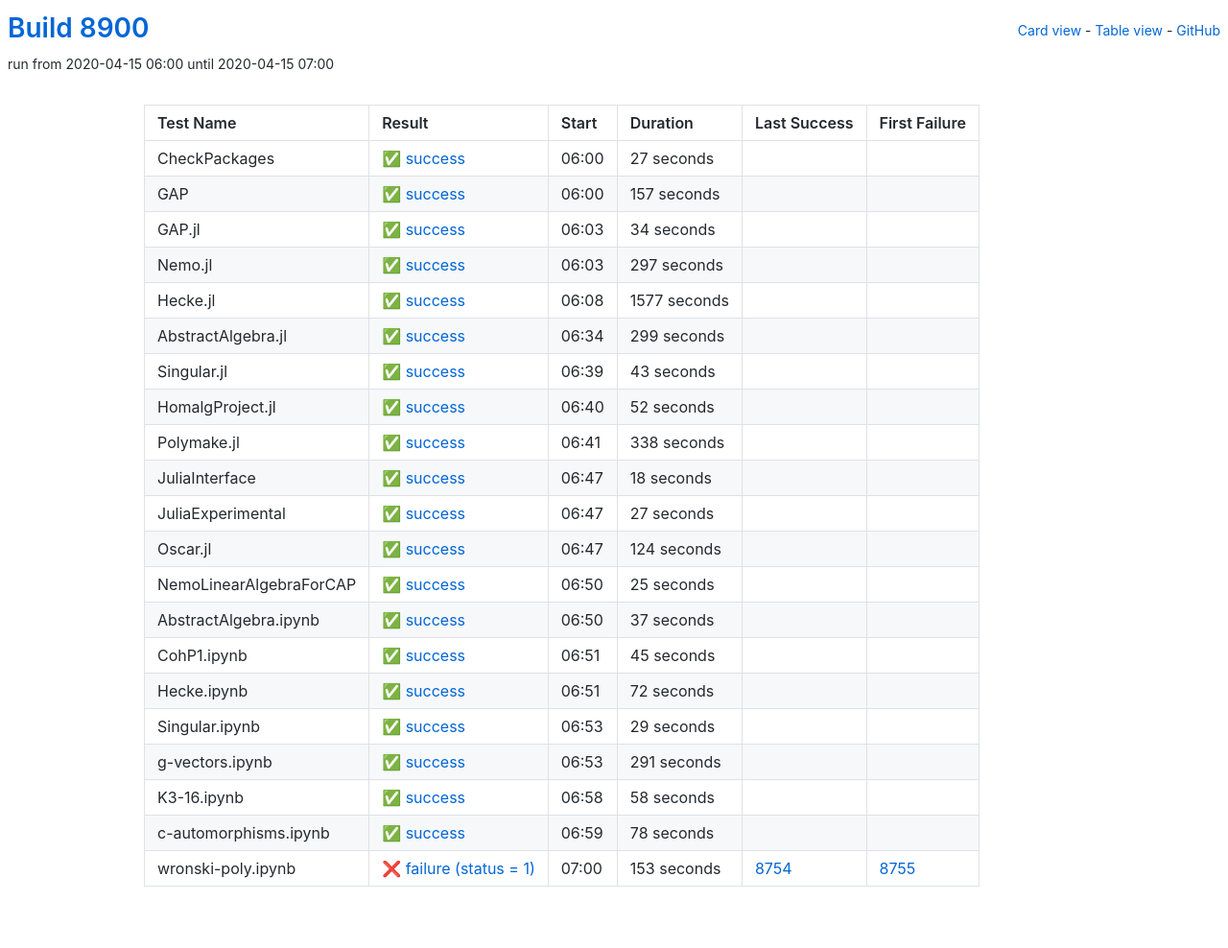
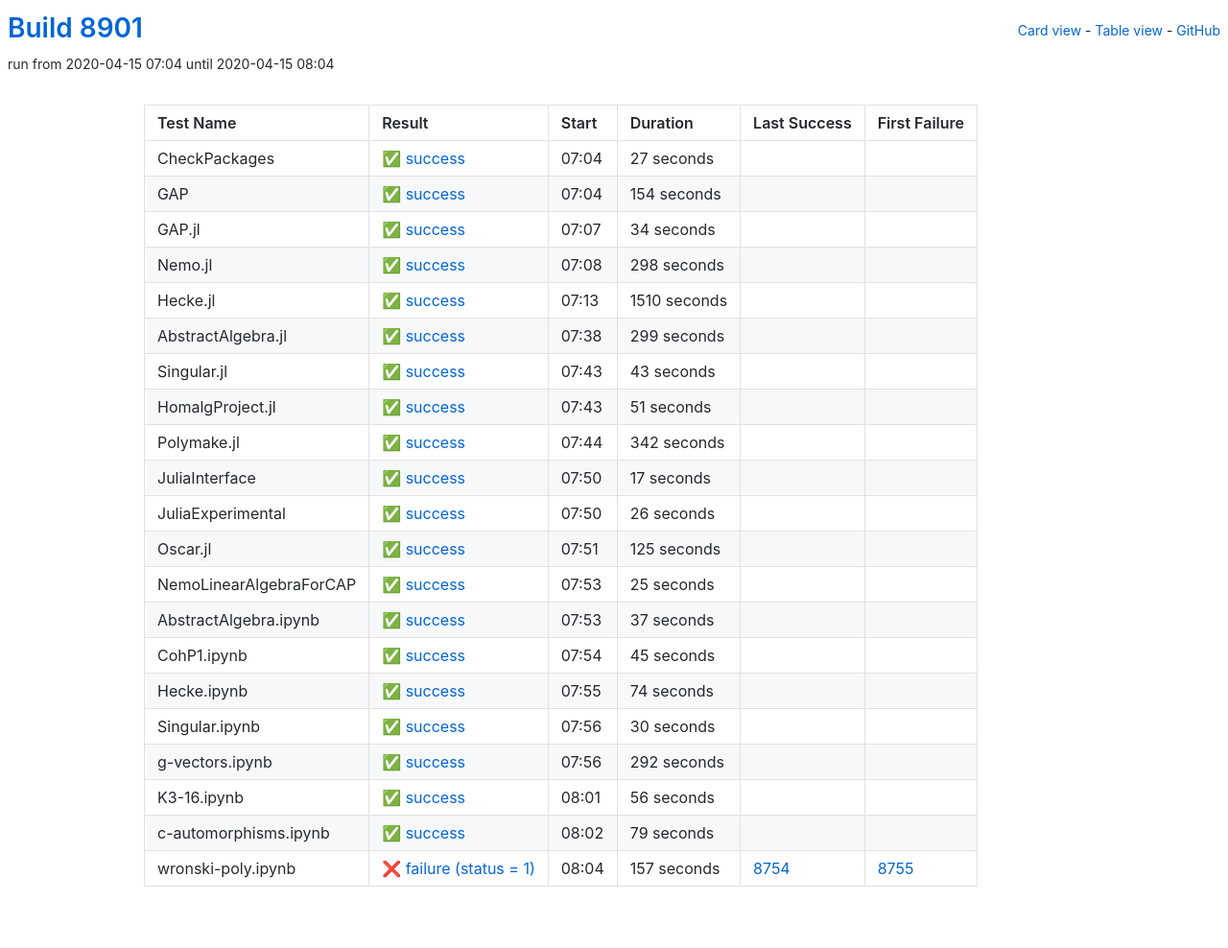
Before and after one commit to oscar-system/oscar-ci-status, a Jekyll site: the page built from table.html, in a window 1280 px wide. Shown: the whole page at 96% size. Built offline with Jekyll 4.4.1, drawn with Linux system fonts in a browser that asks for light colours.

Commit message:
Build 8901

```diff
--- a/_data/ci.yml
+++ b/_data/ci.yml
@@ -1,5 +1,5 @@
-build: 8900
-build_url: https://oscarci.mathematik.uni-kl.de/job/oscar/8900/
+build: 8901
+build_url: https://oscarci.mathematik.uni-kl.de/job/oscar/8901/
 job: oscar
 tests:
 - duration: 27
@@ -8,20 +8,20 @@ tests:
   first_failure_url: null
   last_success: false
   last_success_url: null
-  log: https://oscarci.mathematik.uni-kl.de/job/oscar/8900/artifact/logs/build-8900/CheckPackages.log
+  log: https://oscarci.mathematik.uni-kl.de/job/oscar/8901/artifact/logs/build-8901/CheckPackages.log
   name: CheckPackages
-  start: 2020-04-15 06:00
+  start: 2020-04-15 07:04
   status: success
   success: true
-- duration: 157
+- duration: 154
   exitcode: 0
   first_failure: false
   first_failure_url: null
   last_success: false
   last_success_url: null
-  log: https://oscarci.mathematik.uni-kl.de/job/oscar/8900/artifact/logs/build-8900/GAP.log
+  log: https://oscarci.mathematik.uni-kl.de/job/oscar/8901/artifact/logs/build-8901/GAP.log
   name: GAP
-  start: 2020-04-15 06:00
+  start: 2020-04-15 07:04
   status: success
   success: true
 - duration: 34
@@ -30,31 +30,31 @@ tests:
   first_failure_url: null
   last_success: false
   last_success_url: null
-  log: https://oscarci.mathematik.uni-kl.de/job/oscar/8900/artifact/logs/build-8900/GAP.jl.log
+  log: https://oscarci.mathematik.uni-kl.de/job/oscar/8901/artifact/logs/build-8901/GAP.jl.log
   name: GAP.jl
-  start: 2020-04-15 06:03
+  start: 2020-04-15 07:07
   status: success
   success: true
-- duration: 297
+- duration: 298
   exitcode: 0
   first_failure: false
   first_failure_url: null
   last_success: false
   last_success_url: null
-  log: https://oscarci.mathematik.uni-kl.de/job/oscar/8900/artifact/logs/build-8900/Nemo.jl.log
+  log: https://oscarci.mathematik.uni-kl.de/job/oscar/8901/artifact/logs/build-8901/Nemo.jl.log
   name: Nemo.jl
-  start: 2020-04-15 06:03
+  start: 2020-04-15 07:08
   status: success
   success: true
-- duration: 1577
+- duration: 1510
   exitcode: 0
   first_failure: false
   first_failure_url: null
   last_success: false
   last_success_url: null
-  log: https://oscarci.mathematik.uni-kl.de/job/oscar/8900/artifact/logs/build-8900/Hecke.jl.log
+  log: https://oscarci.mathematik.uni-kl.de/job/oscar/8901/artifact/logs/build-8901/Hecke.jl.log
   name: Hecke.jl
-  start: 2020-04-15 06:08
+  start: 2020-04-15 07:13
   status: success
   success: true
 - duration: 299
@@ -63,9 +63,9 @@ tests:
   first_failure_url: null
   last_success: false
   last_success_url: null
-  log: https://oscarci.mathematik.uni-kl.de/job/oscar/8900/artifact/logs/build-8900/AbstractAlgebra.jl.log
+  log: https://oscarci.mathematik.uni-kl.de/job/oscar/8901/artifact/logs/build-8901/AbstractAlgebra.jl.log
   name: AbstractAlgebra.jl
-  start: 2020-04-15 06:34
+  start: 2020-04-15 07:38
   status: success
   success: true
 - duration: 43
@@ -74,64 +74,64 @@ tests:
   first_failure_url: null
   last_success: false
   last_success_url: null
-  log: https://oscarci.mathematik.uni-kl.de/job/oscar/8900/artifact/logs/build-8900/Singular.jl.log
+  log: https://oscarci.mathematik.uni-kl.de/job/oscar/8901/artifact/logs/build-8901/Singular.jl.log
   name: Singular.jl
-  start: 2020-04-15 06:39
+  start: 2020-04-15 07:43
   status: success
   success: true
-- duration: 52
+- duration: 51
   exitcode: 0
   first_failure: false
   first_failure_url: null
   last_success: false
   last_success_url: null
-  log: https://oscarci.mathematik.uni-kl.de/job/oscar/8900/artifact/logs/build-8900/HomalgProject.jl.log
+  log: https://oscarci.mathematik.uni-kl.de/job/oscar/8901/artifact/logs/build-8901/HomalgProject.jl.log
   name: HomalgProject.jl
-  start: 2020-04-15 06:40
+  start: 2020-04-15 07:43
   status: success
   success: true
-- duration: 338
+- duration: 342
   exitcode: 0
   first_failure: false
   first_failure_url: null
   last_success: false
   last_success_url: null
-  log: https://oscarci.mathematik.uni-kl.de/job/oscar/8900/artifact/logs/build-8900/Polymake.jl.log
+  log: https://oscarci.mathematik.uni-kl.de/job/oscar/8901/artifact/logs/build-8901/Polymake.jl.log
   name: Polymake.jl
-  start: 2020-04-15 06:41
+  start: 2020-04-15 07:44
   status: success
   success: true
-- duration: 18
+- duration: 17
   exitcode: 0
   first_failure: false
   first_failure_url: null
   last_success: false
   last_success_url: null
-  log: https://oscarci.mathematik.uni-kl.de/job/oscar/8900/artifact/logs/build-8900/JuliaInterface.log
+  log: https://oscarci.mathematik.uni-kl.de/job/oscar/8901/artifact/logs/build-8901/JuliaInterface.log
   name: JuliaInterface
-  start: 2020-04-15 06:47
+  start: 2020-04-15 07:50
   status: success
   success: true
-- duration: 27
+- duration: 26
   exitcode: 0
   first_failure: false
   first_failure_url: null
   last_success: false
   last_success_url: null
-  log: https://oscarci.mathematik.uni-kl.de/job/oscar/8900/artifact/logs/build-8900/JuliaExperimental.log
+  log: https://oscarci.mathematik.uni-kl.de/job/oscar/8901/artifact/logs/build-8901/JuliaExperimental.log
   name: JuliaExperimental
-  start: 2020-04-15 06:47
+  start: 2020-04-15 07:50
   status: success
   success: true
-- duration: 124
+- duration: 125
   exitcode: 0
   first_failure: false
   first_failure_url: null
   last_success: false
   last_success_url: null
-  log: https://oscarci.mathematik.uni-kl.de/job/oscar/8900/artifact/logs/build-8900/Oscar.jl.log
+  log: https://oscarci.mathematik.uni-kl.de/job/oscar/8901/artifact/logs/build-8901/Oscar.jl.log
   name: Oscar.jl
-  start: 2020-04-15 06:47
+  start: 2020-04-15 07:51
   status: success
   success: true
 - duration: 25
@@ -140,9 +140,9 @@ tests:
   first_failure_url: null
   last_success: false
   last_success_url: null
-  log: https://oscarci.mathematik.uni-kl.de/job/oscar/8900/artifact/logs/build-8900/NemoLinearAlgebraForCAP.log
+  log: https://oscarci.mathematik.uni-kl.de/job/oscar/8901/artifact/logs/build-8901/NemoLinearAlgebraForCAP.log
   name: NemoLinearAlgebraForCAP
-  start: 2020-04-15 06:50
+  start: 2020-04-15 07:53
   status: success
   success: true
 - duration: 37
@@ -151,9 +151,9 @@ tests:
   first_failure_url: null
   last_success: false
   last_success_url: null
-  log: https://oscarci.mathematik.uni-kl.de/job/oscar/8900/artifact/logs/build-8900/AbstractAlgebra.ipynb.log
+  log: https://oscarci.mathematik.uni-kl.de/job/oscar/8901/artifact/logs/build-8901/AbstractAlgebra.ipynb.log
   name: AbstractAlgebra.ipynb
-  start: 2020-04-15 06:50
+  start: 2020-04-15 07:53
   status: success
   success: true
 - duration: 45
@@ -162,74 +162,74 @@ tests:
   first_failure_url: null
   last_success: false
   last_success_url: null
-  log: https://oscarci.mathematik.uni-kl.de/job/oscar/8900/artifact/logs/build-8900/CohP1.ipynb.log
+  log: https://oscarci.mathematik.uni-kl.de/job/oscar/8901/artifact/logs/build-8901/CohP1.ipynb.log
   name: CohP1.ipynb
-  start: 2020-04-15 06:51
+  start: 2020-04-15 07:54
   status: success
   success: true
-- duration: 72
+- duration: 74
   exitcode: 0
   first_failure: false
   first_failure_url: null
   last_success: false
   last_success_url: null
-  log: https://oscarci.mathematik.uni-kl.de/job/oscar/8900/artifact/logs/build-8900/Hecke.ipynb.log
+  log: https://oscarci.mathematik.uni-kl.de/job/oscar/8901/artifact/logs/build-8901/Hecke.ipynb.log
   name: Hecke.ipynb
-  start: 2020-04-15 06:51
+  start: 2020-04-15 07:55
   status: success
   success: true
-- duration: 29
+- duration: 30
   exitcode: 0
   first_failure: false
   first_failure_url: null
   last_success: false
   last_success_url: null
-  log: https://oscarci.mathematik.uni-kl.de/job/oscar/8900/artifact/logs/build-8900/Singular.ipynb.log
+  log: https://oscarci.mathematik.uni-kl.de/job/oscar/8901/artifact/logs/build-8901/Singular.ipynb.log
   name: Singular.ipynb
-  start: 2020-04-15 06:53
+  start: 2020-04-15 07:56
   status: success
   success: true
-- duration: 291
+- duration: 292
   exitcode: 0
   first_failure: false
   first_failure_url: null
   last_success: false
   last_success_url: null
-  log: https://oscarci.mathematik.uni-kl.de/job/oscar/8900/artifact/logs/build-8900/g-vectors.ipynb.log
+  log: https://oscarci.mathematik.uni-kl.de/job/oscar/8901/artifact/logs/build-8901/g-vectors.ipynb.log
   name: g-vectors.ipynb
-  start: 2020-04-15 06:53
+  start: 2020-04-15 07:56
   status: success
   success: true
-- duration: 58
+- duration: 56
   exitcode: 0
   first_failure: false
   first_failure_url: null
   last_success: false
   last_success_url: null
-  log: https://oscarci.mathematik.uni-kl.de/job/oscar/8900/artifact/logs/build-8900/K3-16.ipynb.log
+  log: https://oscarci.mathematik.uni-kl.de/job/oscar/8901/artifact/logs/build-8901/K3-16.ipynb.log
   name: K3-16.ipynb
-  start: 2020-04-15 06:58
+  start: 2020-04-15 08:01
   status: success
   success: true
-- duration: 78
+- duration: 79
   exitcode: 0
   first_failure: false
   first_failure_url: null
   last_success: false
   last_success_url: null
-  log: https://oscarci.mathematik.uni-kl.de/job/oscar/8900/artifact/logs/build-8900/c-automorphisms.ipynb.log
+  log: https://oscarci.mathematik.uni-kl.de/job/oscar/8901/artifact/logs/build-8901/c-automorphisms.ipynb.log
   name: c-automorphisms.ipynb
-  start: 2020-04-15 06:59
+  start: 2020-04-15 08:02
   status: success
   success: true
-- duration: 153
+- duration: 157
   exitcode: 1
   first_failure: 8755
   first_failure_url: https://oscarci.mathematik.uni-kl.de/job/oscar/8755/
   last_success: 8754
   last_success_url: https://oscarci.mathematik.uni-kl.de/job/oscar/8754/
-  log: https://oscarci.mathematik.uni-kl.de/job/oscar/8900/artifact/logs/build-8900/wronski-poly.ipynb.log
+  log: https://oscarci.mathematik.uni-kl.de/job/oscar/8901/artifact/logs/build-8901/wronski-poly.ipynb.log
   name: wronski-poly.ipynb
-  start: 2020-04-15 07:00
+  start: 2020-04-15 08:04
   status: failure
   success: false
```
Also changed, not shown: README.md.
